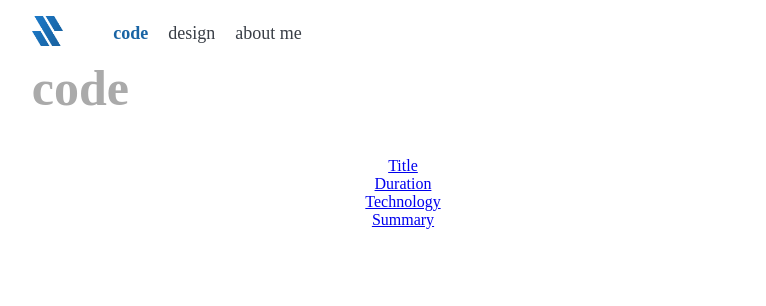
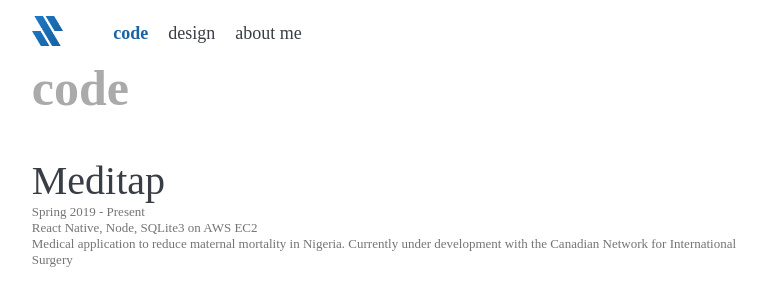
Before and after one commit to jamesjypark/jamesjypark.com, a React (Create React App) app: page /#/code in a window 1280 px wide. Shown: the top 306 px of the page, without its empty margins (237-1003 px from the left). Built offline with nearby package versions, Linux system fonts and the light colour scheme.

Commit message:
Implemented using data from JSON on ProjectCard component

```diff
--- a/src/App.scss
+++ b/src/App.scss
@@ -1,6 +1,9 @@
 .App {
   font-family: "Avenir";
 
+  .link {
+    text-decoration: none;
+  }
   // text types
   .title {
     font-size: 50px;
@@ -18,8 +21,28 @@
     color: #393e46;
   }
 
+  .subheader2 {
+    font-size: 40px;
+    font-weight: medium;
+    color: #393e46;
+  }
+
   .basetext1 {
     font-size: 20px;
+    color: #747474;
+    &.bold {
+      font-weight: bold;
+    }
+    &.medium {
+      font-weight: normal;
+    }
+    &.book {
+      font-weight: lighter;
+    }
+  }
+
+  .basetext2 {
+    font-size: 13px;
     color: #747474;
     &.bold {
       font-weight: bold;
--- a/src/Components/Code/Code.js
+++ b/src/Components/Code/Code.js
@@ -1,6 +1,7 @@
 import React from "react";
-import { Link, Switch, Route } from "react-router-dom";
+import { NavLink, Switch, Route } from "react-router-dom";
 import Meditap from "../Projects/Meditap/Meditap";
+import MeditapJSON from "../Projects/Meditap/Meditap.json";
 import Askey from "../Projects/Askey/Askey";
 import RealTime from "../Projects/RealTime/RealTime";
 import ProjectCard from "../ProjectCard/ProjectCard";
@@ -10,17 +11,17 @@ function CodeList() {
     <div>
       <div className="title">code</div>
 
-      <Link to="/code/meditap">
+      <NavLink className="link" to="/code/meditap">
+        <ProjectCard {...MeditapJSON} />
+      </NavLink>
+
+      {/* <NavLink to="/code/askey">
         <ProjectCard />
-      </Link>
+      </NavLink>
 
-      {/* <Link to="/code/askey">
+      <NavLink to="/code/real-time-collaboration">
         <ProjectCard />
-      </Link>
-
-      <Link to="/code/real-time-collaboration">
-        <ProjectCard />
-      </Link> */}
+      </NavLink> */}
     </div>
   );
 }
--- a/src/Components/Header/Header.scss
+++ b/src/Components/Header/Header.scss
@@ -6,8 +6,6 @@
   margin-top: 2vh;
   margin-left: auto;
   margin-right: auto;
-
-  text-decoration: none;
   font-size: 18px;
   font-weight: medium;
   color: #393e46;
@@ -18,7 +16,6 @@
   }
 
   .link {
-    text-decoration: none;
     color: #393e46;
   }
 
--- a/src/Components/Home/Home.scss
+++ b/src/Components/Home/Home.scss
@@ -26,7 +26,6 @@
     margin-top: 40px;
     > * {
       margin-top: 10px;
-      text-decoration: none;
       color: #393e46;
     }
   }
--- a/src/Components/ProjectCard/ProjectCard.js
+++ b/src/Components/ProjectCard/ProjectCard.js
@@ -4,12 +4,18 @@ import "./ProjectCard.scss";
 
 class ProjectCard extends React.Component {
   render() {
+    const { title, duration, technology, summary } = this.props;
     return (
       <div className="ProjectCard">
-        <div>Title</div>
-        <div>Duration</div>
-        <div>Technology</div>
-        <div>Summary</div>
+        <div className="text">
+          <div className="subheader2">{title}</div>
+          <div className="basetext2 book">{duration}</div>
+          <div className="basetext2 book">{technology}</div>
+          {summary.forEach(summary => {
+            return <div className="basetext2 book">{summary}</div>;
+          })}
+          <div className="basetext2 book">{summary}</div>
+        </div>
       </div>
     );
   }
--- a/src/Components/ProjectCard/ProjectCard.scss
+++ b/src/Components/ProjectCard/ProjectCard.scss
@@ -0,0 +1,9 @@
+.ProjectCard {
+  width: 100%;
+  height: 35vh;
+  .text {
+    > * {
+      text-align: left;
+    }
+  }
+}
--- /dev/null
+++ b/src/Components/Projects/Meditap/Meditap.json
@@ -0,0 +1,8 @@
+{
+  "title": "Meditap",
+  "duration": "Spring 2019 - Present",
+  "technology": "React Native, Node, SQLite3 on AWS EC2",
+  "summary": [
+    "Medical application to reduce maternal mortality in Nigeria. Currently under development with the Canadian Network for International Surgery"
+  ]
+}
```
